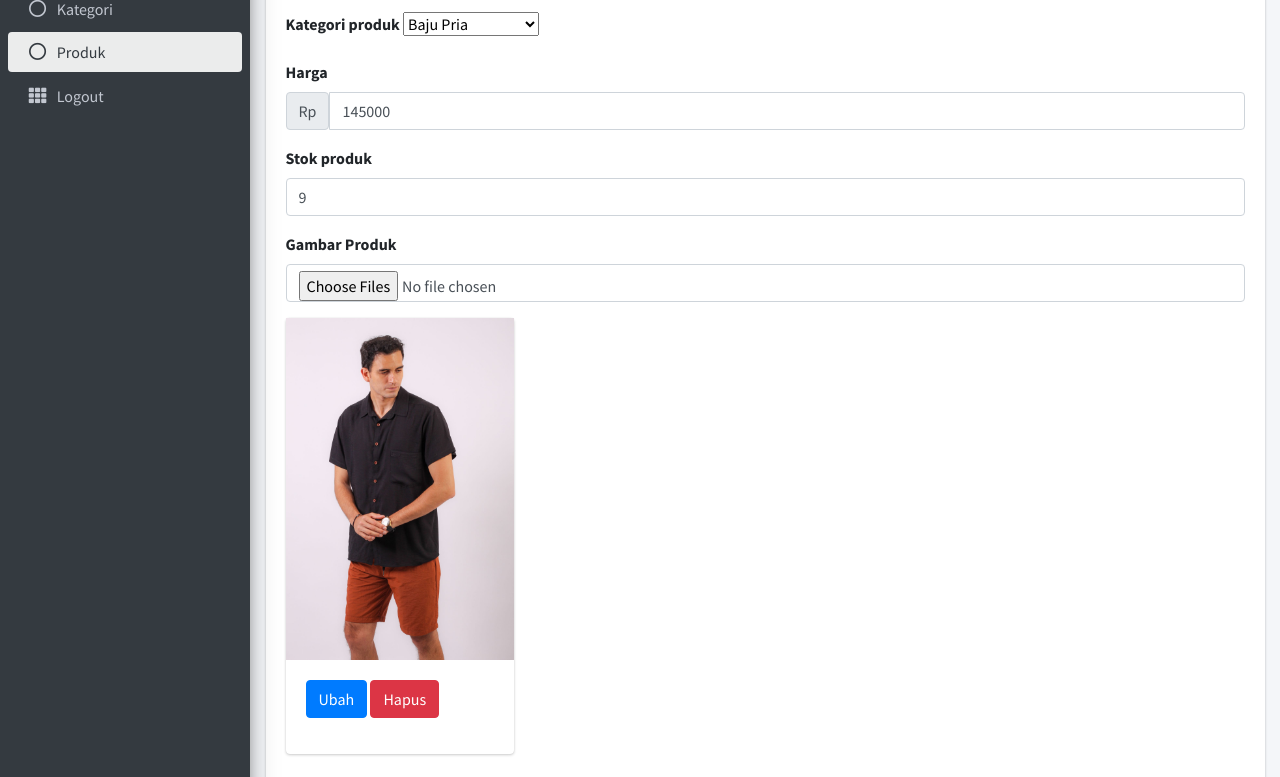
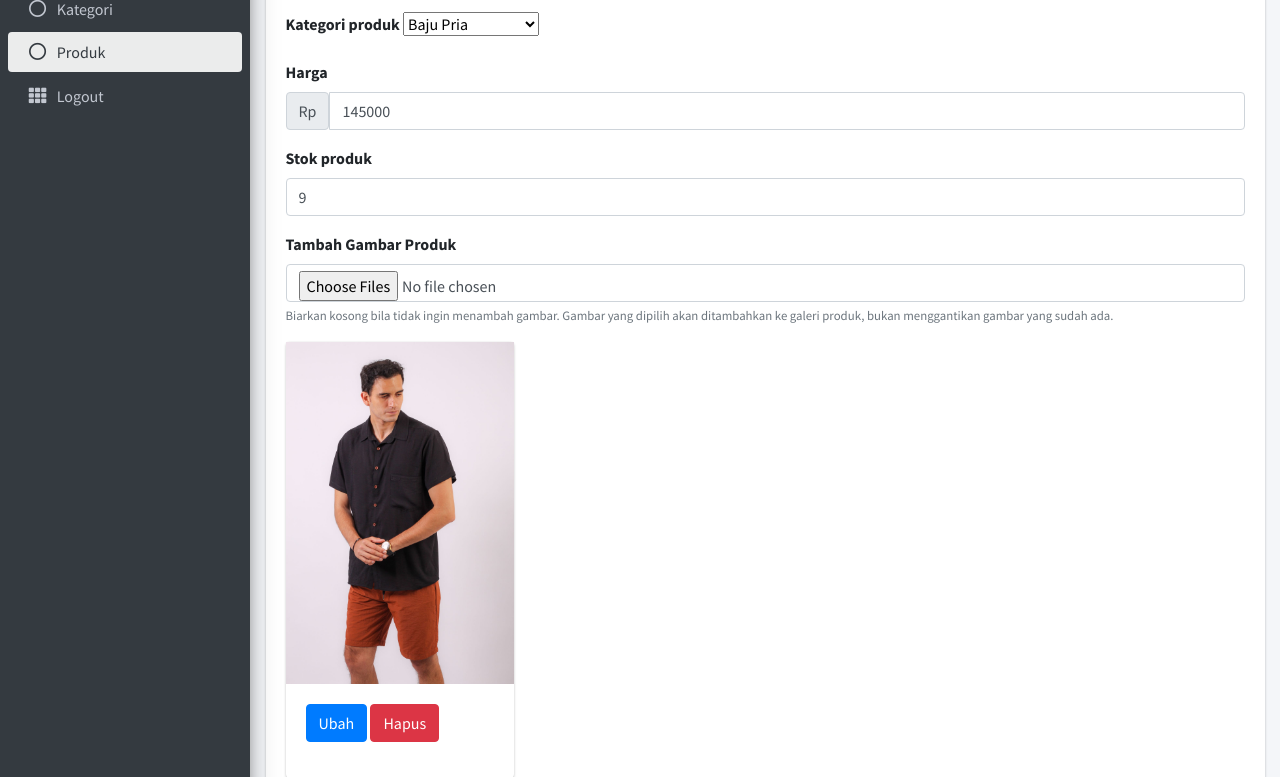
Before and after one commit to nickycalvindo/pwb_2422500022, a CodeIgniter app: page /pwb_2422500022/admin/produk/ubah/6 in a window 1280 px wide. Shown: the part 240-1017 px from the top of the page. Run offline with CodeIgniter, Linux system fonts and the light colour scheme; the visitor is signed in with stand-in values (Sample User, id 1); data comes from the database, SQL or seed files in the repository; both versions use the stored data as it was after the commit; some libraries are stand-ins or nearby versions.

Commit message:
Edit produk: gambar baru ditambahkan, bukan menggantikan
- __ubah_produk(): hapus pemanggilan __hapus_semua_gambar_lama() sehingga
  gambar yang dipilih lewat form Ubah justru bertambah ke galeri produk,
  bukan menghapus gambar lama. Gambar individual tetap bisa dihapus
  lewat tombol Hapus pada kartu gambar.
- ubah_produk.php: label diubah jadi "Tambah Gambar Produk" dengan
  keterangan agar tidak tertukar dengan mengganti gambar.
- database/pwb_2422500022.sql: export terkini (pulihkan produk 6
  beserta gambarnya yang sebelumnya dihapus untuk pengujian).

```diff
--- a/application/controllers/administrator/Produk_controller.php
+++ b/application/controllers/administrator/Produk_controller.php
@@ -161,16 +161,13 @@ class Produk_controller extends CI_Controller
         $berhasil = TRUE;
 
         if ($ada_gambar_baru) {
-            // Upload gambar baru terlebih dahulu
+            // Upload gambar baru. Gambar lama TIDAK dihapus, jadi gambar baru
+            // justru bertambah ke galeri produk, bukan menggantinya.
             $gambar_baru = $this->__produk_gambar_upload_replacement($id);
 
-            if (count($gambar_baru) > 0) {
-                // Ada minimal satu gambar baru berhasil diupload,
-                // hapus gambar lama (file + record database)
-                $this->__hapus_semua_gambar_lama($id, $gambar_baru);
-            } else {
-                // Gambar baru dipilih tetapi gagal seluruhnya:
-                // gambar lama tidak dihapus, operasi dianggap gagal.
+            if (count($gambar_baru) === 0) {
+                // Gambar baru dipilih tetapi gagal seluruhnya diupload:
+                // tidak ada gambar yang bertambah, operasi dianggap gagal.
                 $berhasil = FALSE;
             }
         }
--- a/application/views/administrator/produk/ubah_produk.php
+++ b/application/views/administrator/produk/ubah_produk.php
@@ -65,8 +65,9 @@
                   </div>
 
                   <div class="mb-3">
-                    <label for="gambar_produk" class="form-label">Gambar Produk</label>
+                    <label for="gambar_produk" class="form-label">Tambah Gambar Produk</label>
                     <input class="form-control" type="file" id="gambar_produk" name="gambar_produk[]" multiple>
+                    <small class="text-muted">Biarkan kosong bila tidak ingin menambah gambar. Gambar yang dipilih akan ditambahkan ke galeri produk, bukan menggantikan gambar yang sudah ada.</small>
                   </div>
 
                   <?php
```
Also changed, not shown: database/pwb_2422500022.sql (+4 -4 lines).
